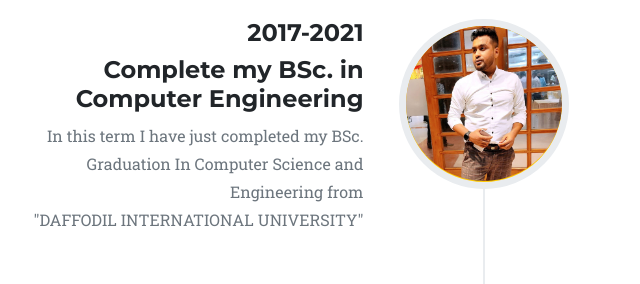
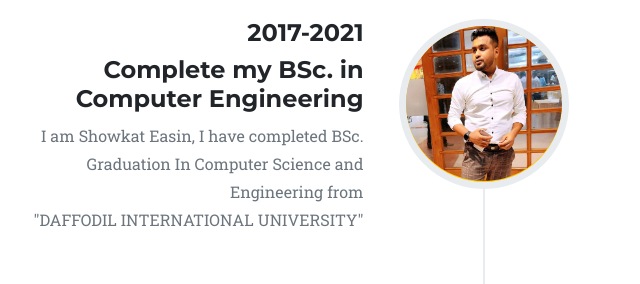
Before and after one commit to ShowkatEasin/Personal-Web, a plain HTML site: page index.html in a window 1280 px wide. Shown: the part 2640-2924 px from the top of the page, 156-796 px from the left. Drawn offline with nearby package versions, Linux system fonts and the light colour scheme.

Commit message:
About Change

```diff
--- a/index.html
+++ b/index.html
@@ -198,7 +198,7 @@
                                 <h4>2017-2021</h4>
                                 <h4 class="subheading">Complete my BSc. in Computer Engineering</h4>
                             </div>
-                            <div class="timeline-body"><p class="text-muted">In this term I have just completed my BSc. Graduation In Computer Science and Engineering from <br> "DAFFODIL INTERNATIONAL UNIVERSITY"</p></div>
+                            <div class="timeline-body"><p class="text-muted">I am Showkat Easin, I have completed BSc. Graduation In Computer Science and Engineering from <br> "DAFFODIL INTERNATIONAL UNIVERSITY"</p></div>
                         </div>
                     </li>
                     <li class="timeline-inverted">
```
